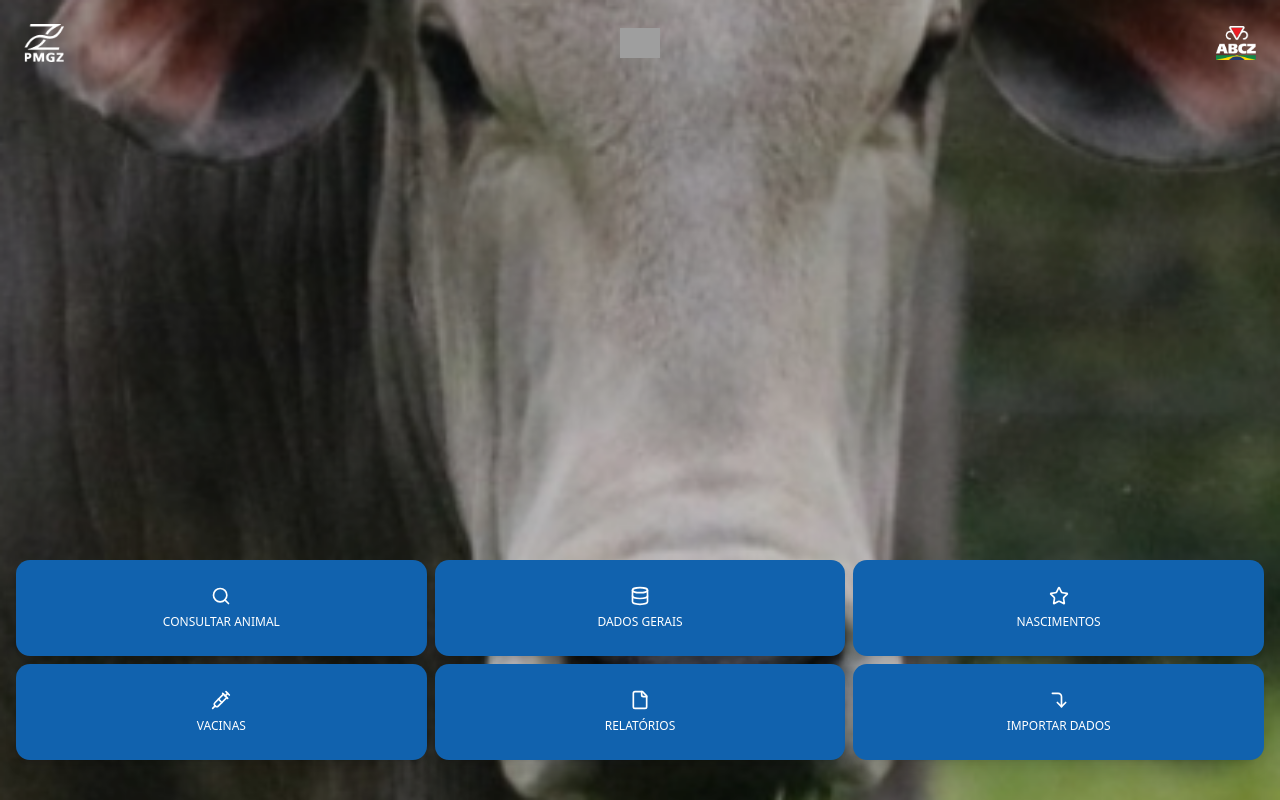
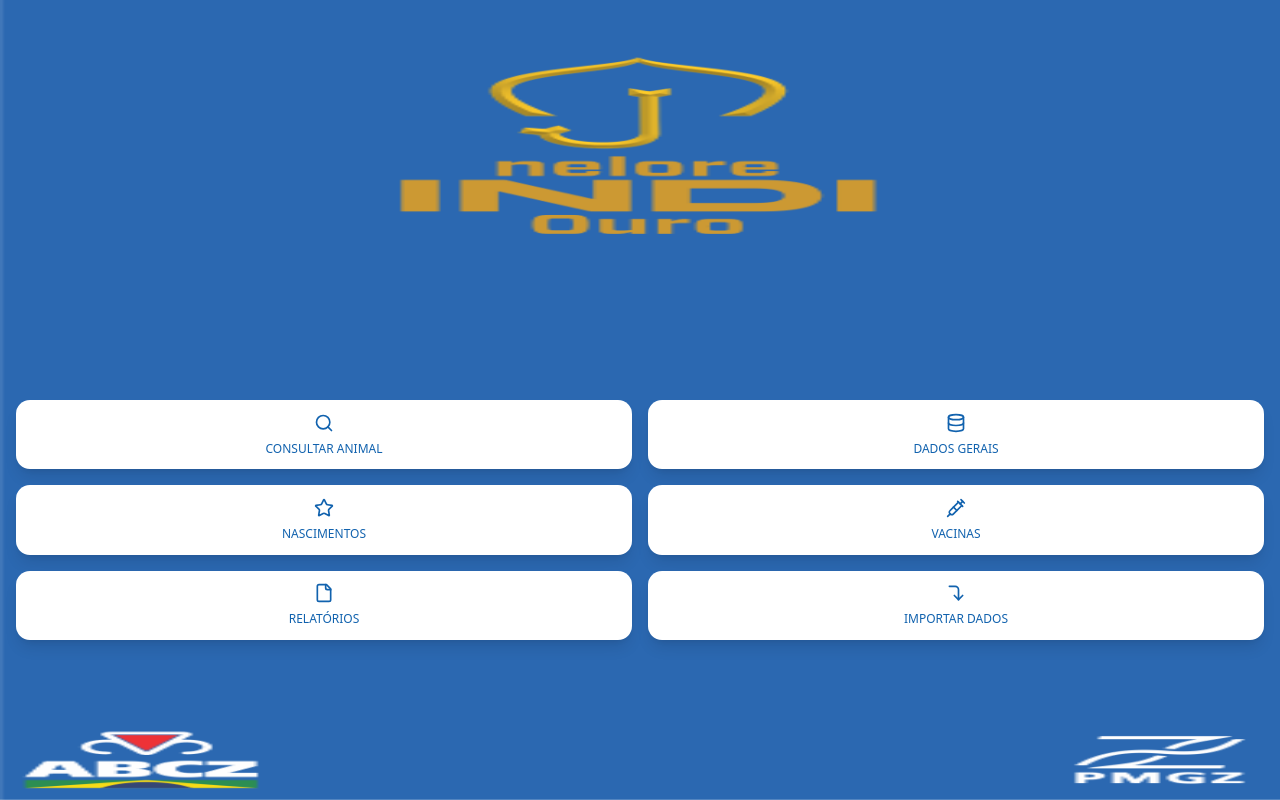
Before and after one commit to DevPBDias/rico-ouro-app, a Next.js app: page /home in a window 1280 px wide. Built offline with nearby package versions, Linux system fonts and the light colour scheme; grey boxes are pictures that could not be loaded.

Commit message:
fix: add new layout for home, opening pages and change header icon

```diff
--- a/src/app/home/page.tsx
+++ b/src/app/home/page.tsx
@@ -3,40 +3,40 @@
 import Image from "next/image";
 import RedirectButtons from "@/components/buttons/RedirectButtons";
 import { homeLinks } from "@/constants/HomeLinks";
-import logoIndi from "@/assets/icons/Logo Jacir.png";
-import logoABCZ from "@/assets/icons/ABCZ.png";
-import logoPMGZ from "@/assets/icons/PMGZ.png";
-import HomeCow from "@/assets/images/Opening.png";
+import homePage from "@/assets/images/home-page.png";
+import { motion } from "framer-motion";
 
 const HomePage = () => {
   return (
-    <main className="relative h-dvh w-full overflow-hidde bg-blue-500">
-      <div className="absolute z-10 flex flex-row items-center top-6 left-0 w-full justify-between px-6">
-        <Image src={logoPMGZ} alt="Logo PMGZ" width={40} height={44} priority />
-        <Image
-          src={logoIndi}
-          alt="Logo Jacir"
-          width={40}
-          height={44}
-          priority
-        />
-        <Image src={logoABCZ} alt="Logo ABCZ" width={40} height={44} priority />
-      </div>
-
-      <picture className="w-full h-dvh">
-        <Image
-          src={HomeCow}
-          alt="Cow App Logo"
-          className="h-full w-full object-cover"
-          priority
-        />
-      </picture>
+    <motion.main
+      key="home"
+      initial={{
+        opacity: 0,
+      }}
+      animate={{
+        opacity: 1,
+      }}
+      transition={{
+        duration: 1.2,
+        ease: "easeInOut",
+      }}
+      className="relative h-dvh w-full overflow-hidden"
+    >
+      <Image
+        src={homePage}
+        alt="Cow App Logo"
+        className="h-full w-full"
+        priority
+        fill
+      />
 
       <RedirectButtons
         data={homeLinks}
-        className="absolute bottom-0 left-0 z-20 grid-cols-3 h-[35dvh]"
+        className="absolute bottom-0 left-0 z-20 grid-cols-2 gap-4 h-[70dvh] py-40"
+        colorBg="white"
+        textColor="text-[#1162AE]"
       />
-    </main>
+    </motion.main>
   );
 };
 
--- a/src/app/page.tsx
+++ b/src/app/page.tsx
@@ -1,29 +1,45 @@
 "use client";
 
 import Image from "next/image";
-import OpeningImg from "@/assets/images/Opening.png";
-import OpeningMotion from "@/components/motions/OpeningMotion";
-import { useEffect } from "react";
+import { useEffect, useState } from "react";
+import { motion, AnimatePresence } from "framer-motion";
+import openingImg from "@/assets/images/opening-page.png";
+import { useRouter } from "next/navigation";
 
 export default function OpeningPage() {
+  const router = useRouter();
+
   useEffect(() => {
     const timer = setTimeout(() => {
-      window.location.href = "/home";
-    }, 3500);
+      setTimeout(() => router.push("/home"), 1200);
+    }, 3000);
 
     return () => clearTimeout(timer);
-  }, []);
+  }, [router]);
 
   return (
-    <main className="relative top-0 left-0 h-dvh w-full overflow-hidden">
-      <OpeningMotion />
-      <Image
-        src={OpeningImg}
-        alt="Cow App Logo"
-        fill
-        className="object-cover"
-        priority
-      />
-    </main>
+    <AnimatePresence>
+      <motion.main
+        key="opening"
+        initial={{ opacity: 1 }}
+        animate={{ opacity: 1 }}
+        exit={{
+          opacity: 0,
+        }}
+        transition={{
+          duration: 1.2,
+          ease: "easeInOut",
+        }}
+        className="relative top-0 left-0 h-dvh w-full overflow-hidden"
+      >
+        <Image
+          src={openingImg}
+          alt="Cow App Logo"
+          fill
+          className="object-cover w-full h-full"
+          priority
+        />
+      </motion.main>
+    </AnimatePresence>
   );
 }
--- a/src/components/buttons/RedirectButtons.tsx
+++ b/src/components/buttons/RedirectButtons.tsx
@@ -5,12 +5,16 @@
   data: Links[];
   className?: string;
   btnHeight?: string;
+  colorBg?: string;
+  textColor?: string;
 }
 
 const RedirectButtons = ({
   data,
   className,
   btnHeight,
+  colorBg = "#1162AE",
+  textColor = "text-white",
 }: RedirectButtonsProps) => {
   return (
     <section
@@ -20,7 +24,7 @@
         <Link
           key={link.id}
           href={link.href}
-          className={`bg-[#1162AE] text-white w-full px-2 ${btnHeight} rounded-xl flex flex-col justify-center items-center font-medium text-lg shadow-lg gap-2 `}
+          className={`bg-${colorBg} ${textColor} w-full px-2 ${btnHeight} rounded-xl flex flex-col justify-center items-center font-medium text-lg shadow-lg gap-2 `}
         >
           {link.icon && <link.icon className="w-5 h-5" />}
           <p className="font-medium w-full text-center text-xs uppercase px-2">
--- a/src/components/layout/Header.tsx
+++ b/src/components/layout/Header.tsx
@@ -2,7 +2,7 @@
 import { ArrowLeftCircleIcon, HomeIcon } from "lucide-react";
 import { useRouter } from "next/navigation";
 import Image from "next/image";
-import logo from "@/assets/icons/Logo Jacir.png";
+import logo from "@/assets/icons/logo-hor-indiouro.png";
 
 interface HeaderProps {
   title: string;
@@ -14,7 +14,7 @@
   return (
     <header className="w-full p-4 bg-[#1162AE] text-white flex flex-col items-center gap-5">
       <div className="flex items-center justify-center">
-        <Image src={logo} alt="Logo" width={32} height={32} />
+        <Image src={logo} alt="Logo" width={113} height={36} />
       </div>
       <nav className="flex items-center justify-between w-full py-2">
         <ArrowLeftCircleIcon
```
